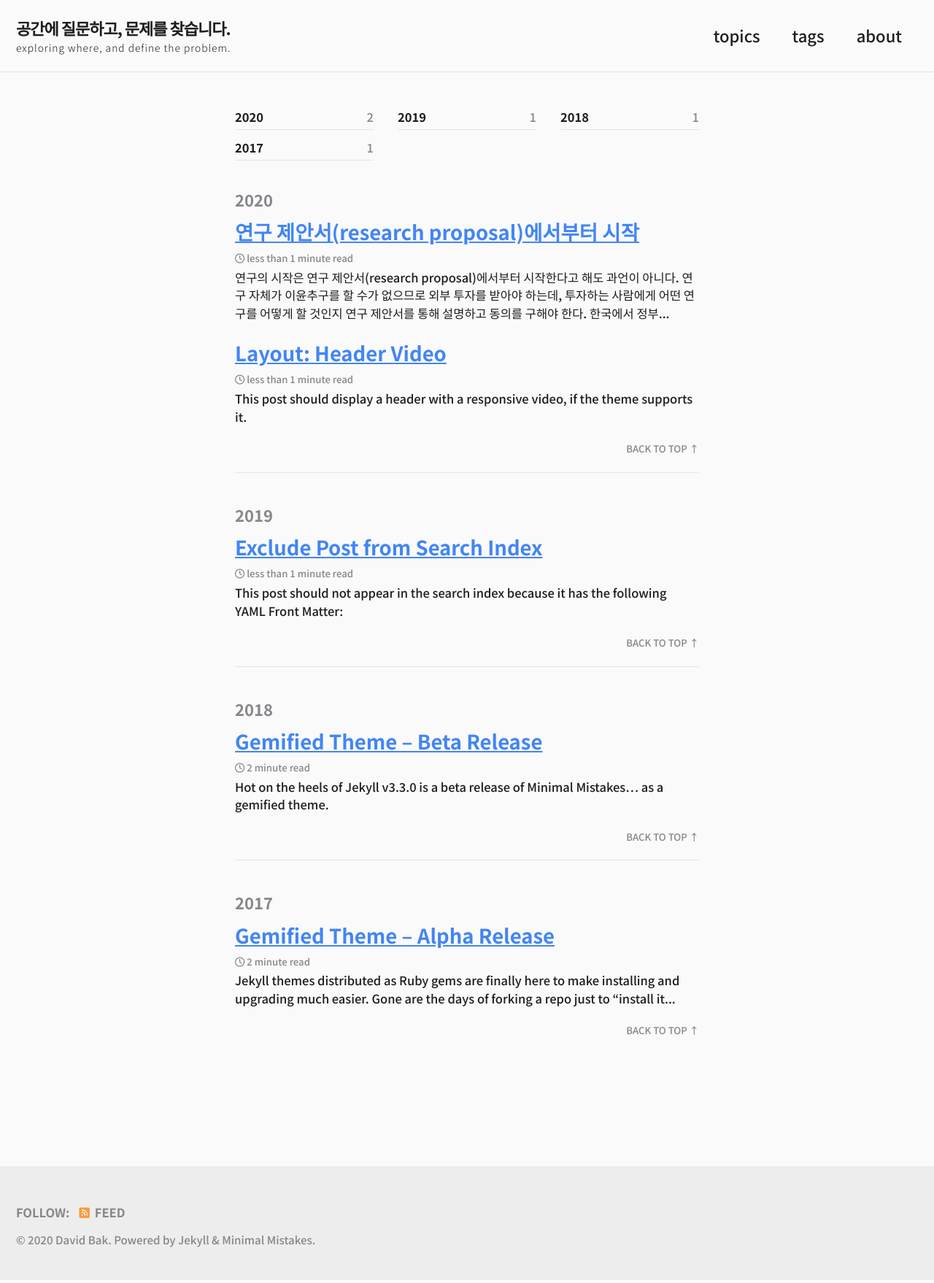
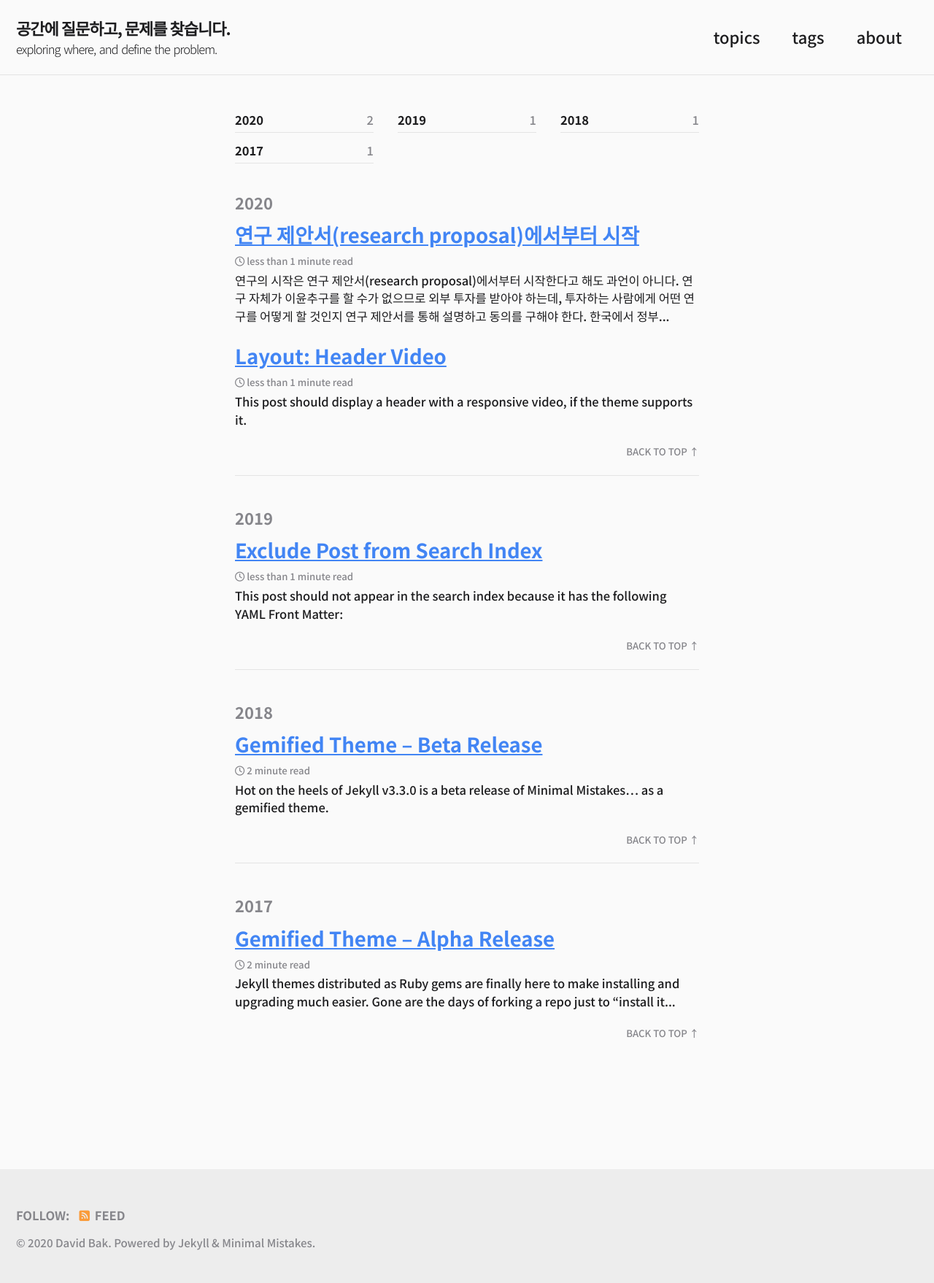
Before and after one commit to epplemint/epplemint.github.io, a Jekyll site: the page built from index.html, in a window 1280 px wide. Shown: the whole page at 73% size. Built offline with Jekyll 4.4.1, drawn with Linux system fonts in a browser that asks for light colours; cached includes are drawn as plain includes; nearby versions of some CDN libraries; the list of posts is cut into pages by our own code.

Commit message:
Update _masthead.scss

```diff
--- a/_sass/minimal-mistakes/_masthead.scss
+++ b/_sass/minimal-mistakes/_masthead.scss
@@ -56,9 +56,9 @@
 
 .site-subtitle {
   display: block;
-  font-size: $type-size-8;
+  font-size: $type-size-6;
   font-weight: 300;
-  letter-spacing: 1px;
+  word-spacing: 2px;
 }
 
 .masthead__menu {
```
